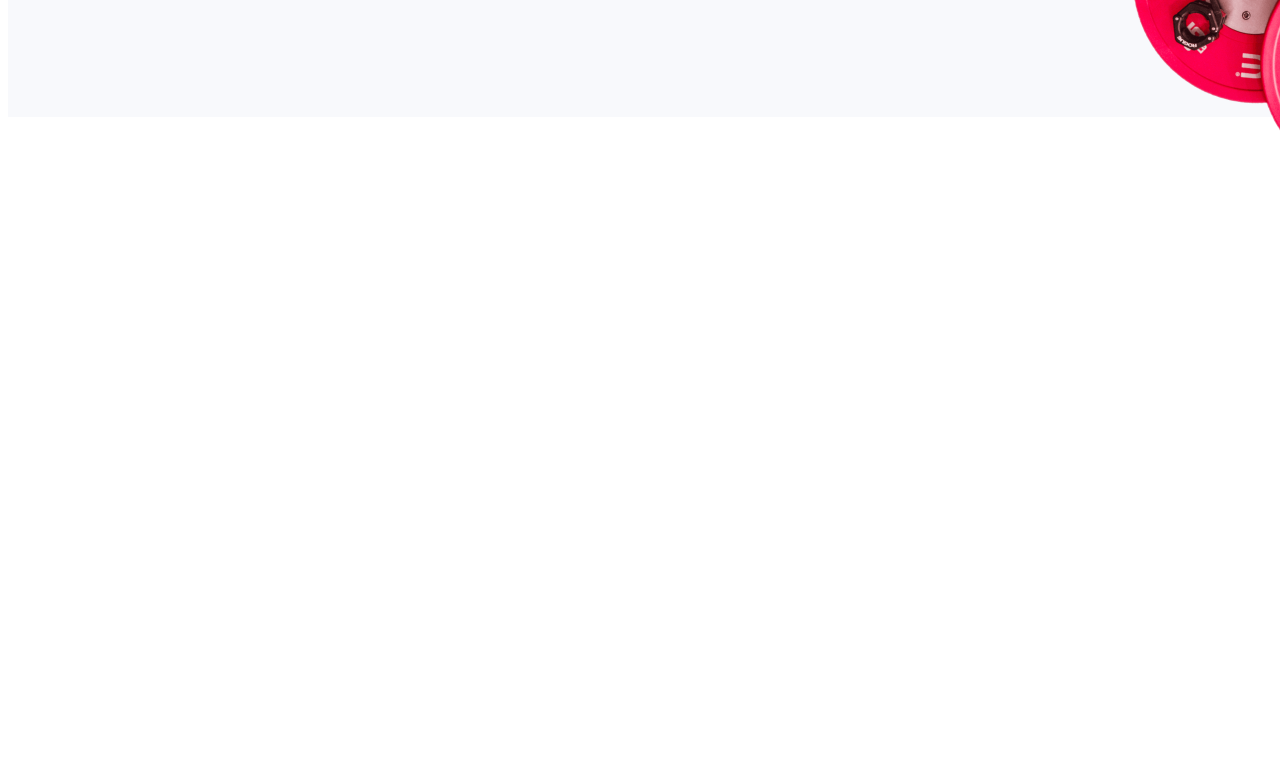
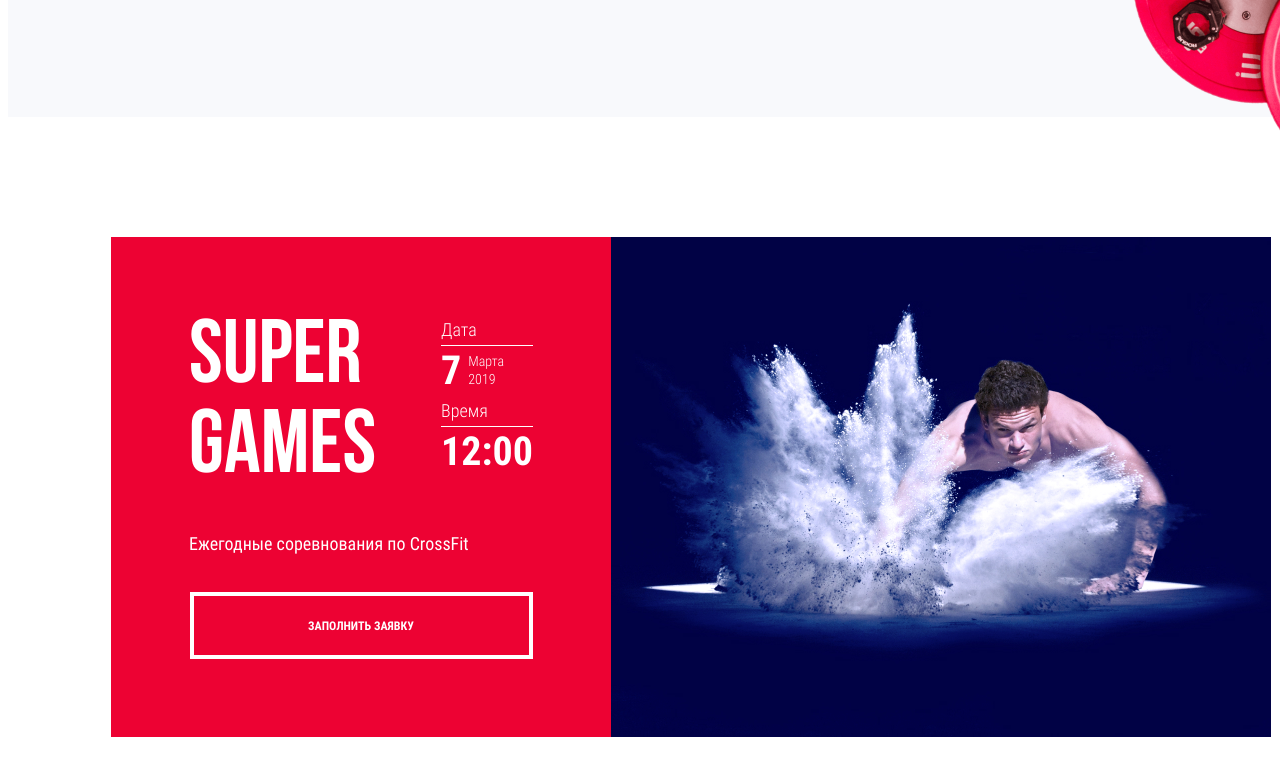
Before and after one commit to vardmev/fitness, a website: page source/index.html in a window 1280 px wide. Shown: the part 2180-2955 px from the top of the page. Before the commit the page ends 2447 px from the top, so only its background shows below. Drawn offline with nearby package versions, Linux system fonts and the light colour scheme; files that its build step writes are made by us from their sources; files whose address does not match are found by name.

Commit message:
Добавляем секцию Промо

```diff
--- a/source/index.html
+++ b/source/index.html
@@ -152,6 +152,36 @@
           <img src="img/metal-disks.png" width="287" height="494">
         </div>
     </section>
+    <section class="promo">
+      <div class="promo-text">
+        <div class="promo-text-wrapper">
+          <div class="promo-name">Super games</div>
+          <div class="promo-date-time">
+            <div class="promo-date">
+              <p class="promo-label">Дата</p>
+              <div class="promo-date-wrapper promo-border-top">
+                <p class="promo-numbers">7</p>
+                <div class="promo-month-year">
+                  <p>Марта</p>
+                  <p>2019</p>
+                </div>
+              </div>
+            </div>
+            <div class="promo-time">
+              <p class="promo-label">Время</p>
+              <p class="promo-numbers promo-border-top">12:00</p>
+            </div>
+          </div>
+        </div>
+        <p class="promo-note">Ежегодные соревнования по CrossFit</p>
+        <div class="buy-button">
+          <a href="#">Заполнить заявку</a>
+        </div>
+      </div>
+      <div class="promo-image">
+        <img src="img/promo-photo.jpg" width="660" height="500">
+      </div>
+    </section>
   </div>
   <script type="text/javascript" src="js/script.js"></script>
 </body>
--- a/source/sass/style.scss
+++ b/source/sass/style.scss
@@ -370,3 +370,97 @@
   bottom: -150px;
   z-index: -1;
 }
+
+.promo{
+  padding: 120px 103px;
+  display: flex;
+  justify-content: space-around;
+
+  color: #fff;
+
+  .promo-text{
+    width: 500px;
+    height: 500px;
+    padding: 78px 78px;
+    box-sizing: border-box;
+    background-color: #ED0233;
+    display: flex;
+    flex-direction: column;
+    justify-content: space-between;
+  }
+
+  .promo-text-wrapper {
+    display: flex;
+    justify-content: space-around;
+  }
+
+  p { margin: 0; }
+
+  .promo-name {
+    font-family: "Bebas Neue", sans-serif;
+    font-size: 90px;
+    font-weight: 700;
+    line-height: 90px;
+  }
+  .promo-date-time {
+    font-family: "Roboto Condensed", sans-serif;
+    font-size: 14px;
+    line-height: 150%
+  }
+  .promo-label {
+    font-family: "Roboto Condensed", sans-serif;
+    font-size: 18px;
+    font-weight: 300;
+    line-height: 30px;
+  }
+  .promo-numbers {
+    font-family: "Roboto Condensed", sans-serif;
+    font-weight: bold;
+    font-size: 40px;
+    line-height: 50px;
+  }
+  .promo-note {
+    font-family: "Roboto Condensed", sans-serif;
+    font-size: 18px;
+    line-height: 150%;
+  }
+  .promo-date-wrapper {
+    display: flex;
+    justify-content: left;
+  }
+  .promo-border-top {
+    border-top: 1px solid #fff;
+  }
+  .promo-month-year {
+    margin-left: 0.5em;
+    margin-top: 0.4em;
+    p {
+      line-height: 1.3;
+      font-weight: 300;
+
+    }
+  }
+  .buy-button {
+    text-align: center;
+    a {
+      display: inline-block;
+      border: 4px solid #ffffff;
+      width: 343px;
+      height: 67px;
+      box-sizing: border-box;
+      background: transparent;
+      font-family: "Roboto Condensed", sans-serif;
+      font-weight: bold;
+      font-size: 12px;
+      color: #ffffff;
+      text-transform: uppercase;
+      text-decoration: none;
+      line-height: 60px;
+
+      &:hover {
+        cursor: pointer;
+      }
+    }
+  }
+
+}
```
Also changed, not shown: build/css/style.min.css, build/img/promo-photo.jpg (added), build/index.html, source/img/promo-photo.jpg (added), 1 other file.
